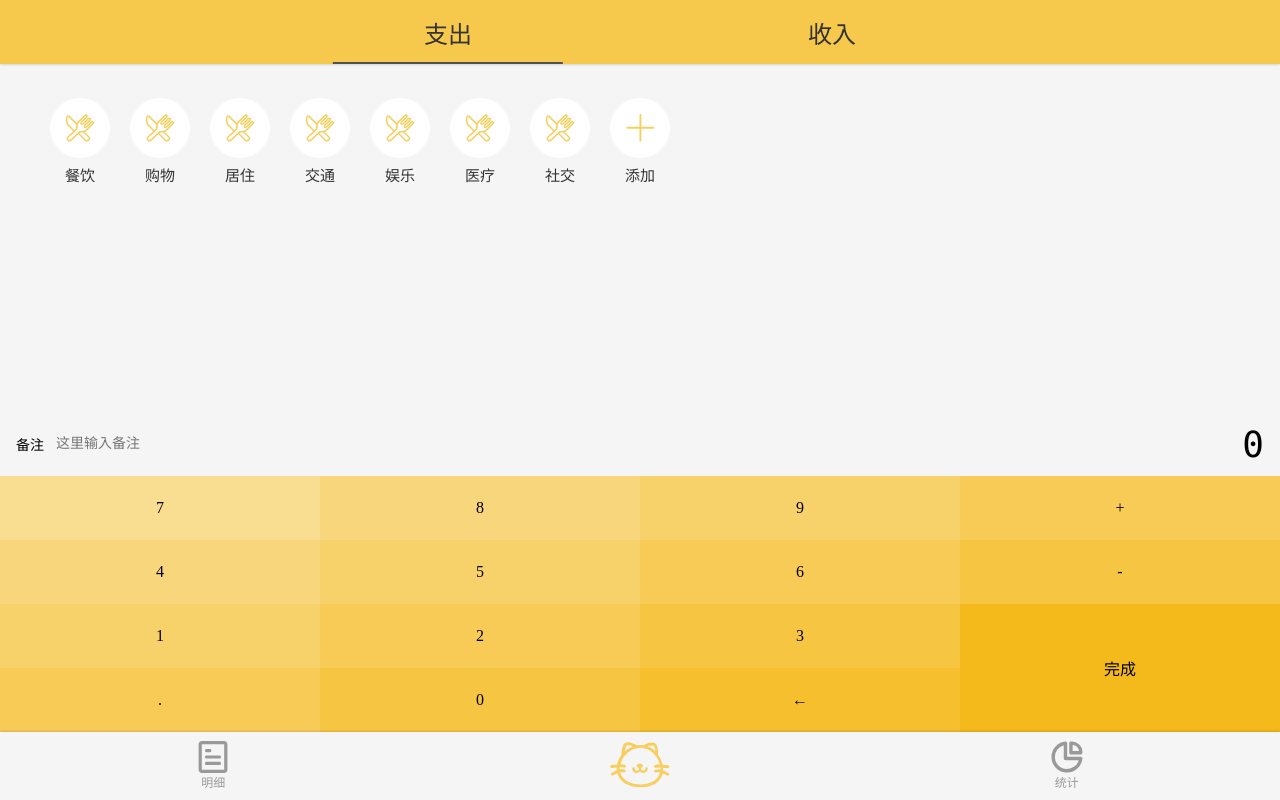
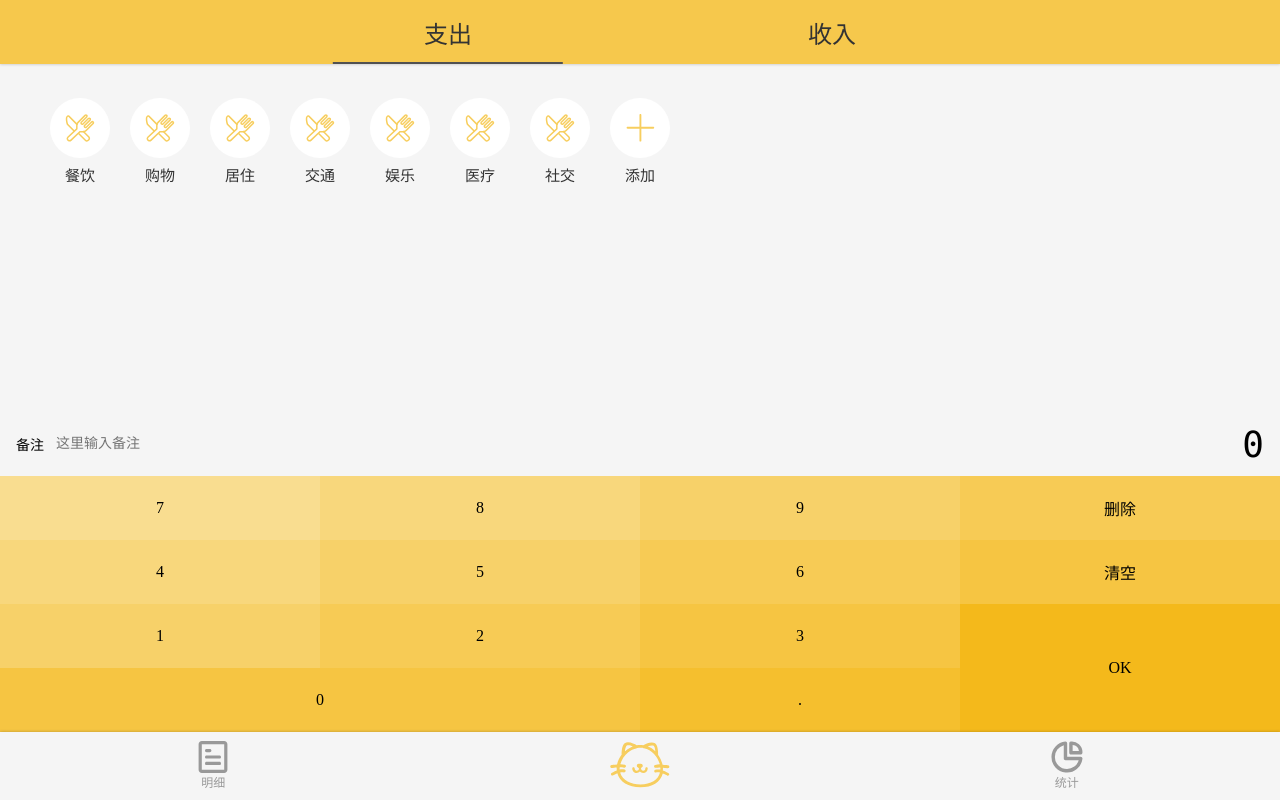
Before and after one commit to ShigureRain/moneycat, a Vue app: page /#/money in a window 1280 px wide. Built offline with nearby package versions, Linux system fonts and the light colour scheme.

Commit message:
重写了NumberPad，未作加减

```diff
--- a/src/components/Money/NumberPad.vue
+++ b/src/components/Money/NumberPad.vue
@@ -10,210 +10,60 @@
       </div>
     </div>
     <div class="buttons">
-      <button
-        v-for="(name, index) in buttonList" :key="index"
-        :class="name==='完成' && 'ok'"
-        @click="handle(name)"
-      >
-        {{ name }}
-      </button>
-      <button @click="remove">
-        ←
-      </button>
+      <button @click="inputContent">7</button>
+      <button @click="inputContent">8</button>
+      <button @click="inputContent">9</button>
+      <button @click="remove">删除</button>
+      <button @click="inputContent">4</button>
+      <button @click="inputContent">5</button>
+      <button @click="inputContent">6</button>
+      <button @click="clear">清空</button>
+      <button @click="inputContent">1</button>
+      <button @click="inputContent">2</button>
+      <button @click="inputContent">3</button>
+      <button class="ok" @click="ok">OK</button>
+      <button class="zero" @click="inputContent">0</button>
+      <button @click="inputContent">.</button>
     </div>
   </div>
 </template>
 
 <script lang="ts">
   import Vue from 'vue';
-  import {Component, Prop, Watch} from 'vue-property-decorator';
+  import {Component} from 'vue-property-decorator';
 
   @Component
   export default class NumberPad extends Vue {
-    @Prop(String) classPrefix?: string;
-    @Prop({required: true, type: String}) note!: string;
-    @Prop({required: true, type: Number}) amount!: string;
-    buttonList: string[] = ['7', '8', '9', '+', '4', '5', '6', '-',
-      '1', '2', '3', '完成', '.', '0'];
     output = '0';
-    dot = true;
-    // 有效数字最多为.前6位.后2位
-    validNumberBeforeDot = 6;
-    validNumberAfterDot = 2;
-    // 记录运算
-    beforeNumber = 0;
-    beforeIndex = 0;
-    operator = '';
-    writeNote(note: string) {
-      this.$emit('update:note', note);
-    }
-    handle(button: string) {
-      if (button !== '完成') {
-        this.handleInput(button);
-      } else {
-        this.complete();
-      }
-    }
-    handleInput(button: string) {
-      // 最大有效位数21位
-      if (this.output.length >= 21) {
-        return;
-      }
-      // 数字不能以0开头(除了小数)
+    inputContent(event: MouseEvent) {
+      const button = (event.target as HTMLButtonElement);
+      const input = button.textContent!;
+      if (this.output.length === 10) { return; }
       if (this.output === '0') {
-        if ('0123456789'.indexOf(button) >= 0) {
-          this.output = button;
-          this.validNumberBeforeDot -= 1;
-        } else if (button === '.') {
-          this.output += button;
-          this.dot = false;
+        if ('0123456789'.indexOf(input) >= 0) {
+          this.output = input;
+        } else {
+          this.output += input;
         }
         return;
       }
-      // 处理输入为点
-      if (button === '.') {
-        return this.handleDot();
-      }
-      // 处理数字
-      if ('0123456789'.indexOf(button) >= 0) {
-        return this.handleNumber(button);
-      }
-      // 处理运算符
-      if ('+-'.indexOf(button) >= 0) {
-        return this.handleOperator(button);
+      if (this.output.indexOf('.') >= 0 && input === '.') {return;}
+      this.output += input;
+    }
+    remove() {
+      if (this.output.length === 1) {
+        this.output = '0';
+      } else {
+        this.output = this.output.slice(0, -1);
       }
     }
-    handleDot() {
-      if (this.dot) {
-        this.output += '.';
-        this.dot = false;
-      }
+    clear() {
+      this.output = '0';
     }
-    handleNumber(num: string) {
-      if (this.dot && this.validNumberBeforeDot > 0) {
-        this.output += num;
-        this.validNumberBeforeDot -= 1;
-      } else if (!this.dot && this.validNumberAfterDot > 0) {
-        this.output += num;
-        this.validNumberAfterDot -= 1;
-      }
+    ok() {
     }
-    handleOperator(operator: string) {
-      const last = this.output.slice(-1);
-      // 不合法输入
-      if ('.+-'.indexOf(last) >= 0) {
-        return;
-      } else {
-        if (this.operator !== '') {
-          // 对上一个表达式进行运算
-          this.calculate();
-          this.operator = operator;
-          this.reset();
-          this.beforeNumber = this.handleError(this.beforeNumber);
-          this.output = this.beforeNumber.toString() + operator;
-          this.beforeIndex = this.output.length;
-          return;
-        } else {
-          // 记录上一个数
-          this.beforeNumber = parseFloat(this.output);
-          this.operator = operator;
-          this.output += operator;
-          this.beforeIndex = this.output.length;
-          return;
-        }
-      }
-    }
-    // 处理舍入误差
-    handleError(value: number) {
-      const integer = value.toString().split('.')[0];
-      let decimal = value.toString().split('.')[1];
-      let wholeNumber: string;
-      if (decimal) {
-        // 有效位
-        const index = decimal.indexOf('999999');
-        if (index >= 0) {
-          decimal = decimal.slice(0, index);
-          const last = decimal.slice(-1);
-          decimal = decimal.slice(0, -1) + (parseInt(last) + 1).toString();
-        }
-        if (decimal.length > 2) {
-          decimal = decimal.slice(0, 2); // 只保留2位
-        }
-        wholeNumber = [integer, decimal].join('.');
-      } else {
-        wholeNumber = integer;
-      }
-      return parseFloat(wholeNumber);
-    }
-    // 计算
-    calculate() {
-      const afterNumber = parseFloat(this.output.slice(this.beforeIndex));
-      if (this.operator === '+') {
-        this.beforeNumber = this.beforeNumber + afterNumber;
-      } else if (this.operator === '-') {
-        this.beforeNumber = this.beforeNumber - afterNumber;
-      }
-    }
-    complete() {
-      const last = this.output.slice(-1);
-      if ((this.output.indexOf('+') >= 0 || this.output.indexOf('-') >= 0) && '+-'.indexOf(last) < 0) {
-        this.calculate();
-        this.beforeNumber = this.handleError(this.beforeNumber);
-      } else {
-        this.beforeNumber = parseFloat(this.output);
-      }
-      this.$emit('update:amount', this.beforeNumber);
-      this.output = '0';
-      this.$emit('complete');
-    }
-    remove() {
-      if (this.output.length > 1) {
-        const last = this.output.slice(-1);
-        if (last === '.') {
-          this.dot = true;
-        } else if ('+-'.indexOf(last) >= 0) {
-          this.operator = '';
-        } else if ('0123456789'.indexOf(last) >= 0) {
-          if (this.dot) {
-            this.validNumberBeforeDot += 1;
-          } else {
-            this.validNumberAfterDot += 1;
-          }
-        }
-        this.output = this.output.slice(0, -1);
-      } else {
-        this.output = '0';
-        this.reset();
-      }
-    }
-    reset() {
-      this.dot = true;
-      this.validNumberBeforeDot = 6;
-      this.validNumberAfterDot = 2;
-    }
-    @Watch('operator')
-    onOperator(val: string) {
-      // 操作符被删除
-      if (val === '') {
-        // 重置 dot 以及 validNumber 状态
-        if (this.beforeNumber.toString().indexOf('.') >= 0) {
-          this.dot = false;
-          const integer = this.beforeNumber.toString().split('.')[0];
-          const decimal = this.beforeNumber.toString().split('.')[1];
-          this.validNumberBeforeDot = 6 - integer.length;
-          this.validNumberAfterDot = 2 - decimal.length;
-        } else {
-          this.dot = true;
-          this.validNumberBeforeDot = 6 - this.beforeNumber.toString().length;
-          this.validNumberAfterDot = 2;
-        }
-      } else {
-        // 有新的操作符
-        // dot 及 validNumber置为初始状态
-        this.reset();
-      }
-    }
-  }</script>
+  }
+</script>
 
 <style lang="scss" scoped>
   @import "~@/assets/style/helper.scss";
@@ -255,6 +105,9 @@
           height: 64*2px;
           float: right;
         }
+        &.zero {
+          width: 25*2%;
+        }
         $bg: lighten($color-highlight, 10%) ;
         &:nth-child(1) {
           background: $bg;
@@ -265,13 +118,13 @@
         &:nth-child(3), &:nth-child(6), &:nth-child(9) {
           background: darken($bg, 4*2%);
         }
-        &:nth-child(4), &:nth-child(7), &:nth-child(10), &:nth-child(13) {
+        &:nth-child(4), &:nth-child(7), &:nth-child(10) {
           background: darken($bg, 4*3%);
         }
-        &:nth-child(8), &:nth-child(11), &:nth-child(14) {
+        &:nth-child(8), &:nth-child(11), &:nth-child(13) {
           background: darken($bg, 4*4%);
         }
-        &:nth-child(15) {
+        &:nth-child(14) {
           background: darken($bg, 4*5%);
         }
         &:nth-child(12) {
```
